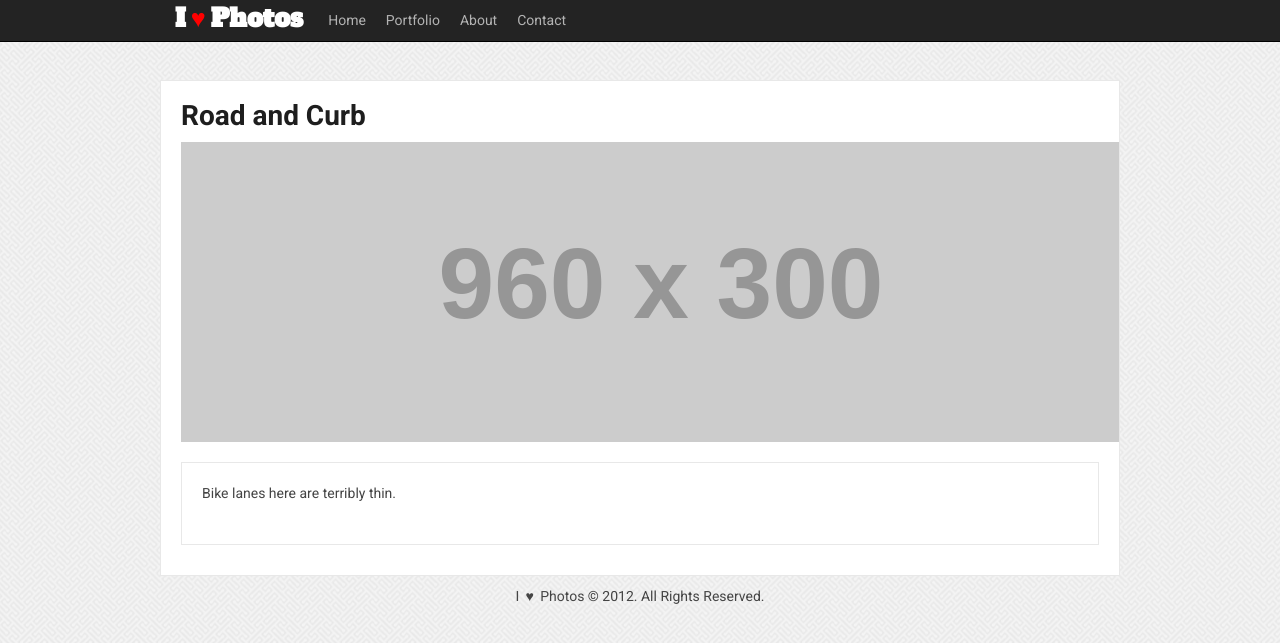
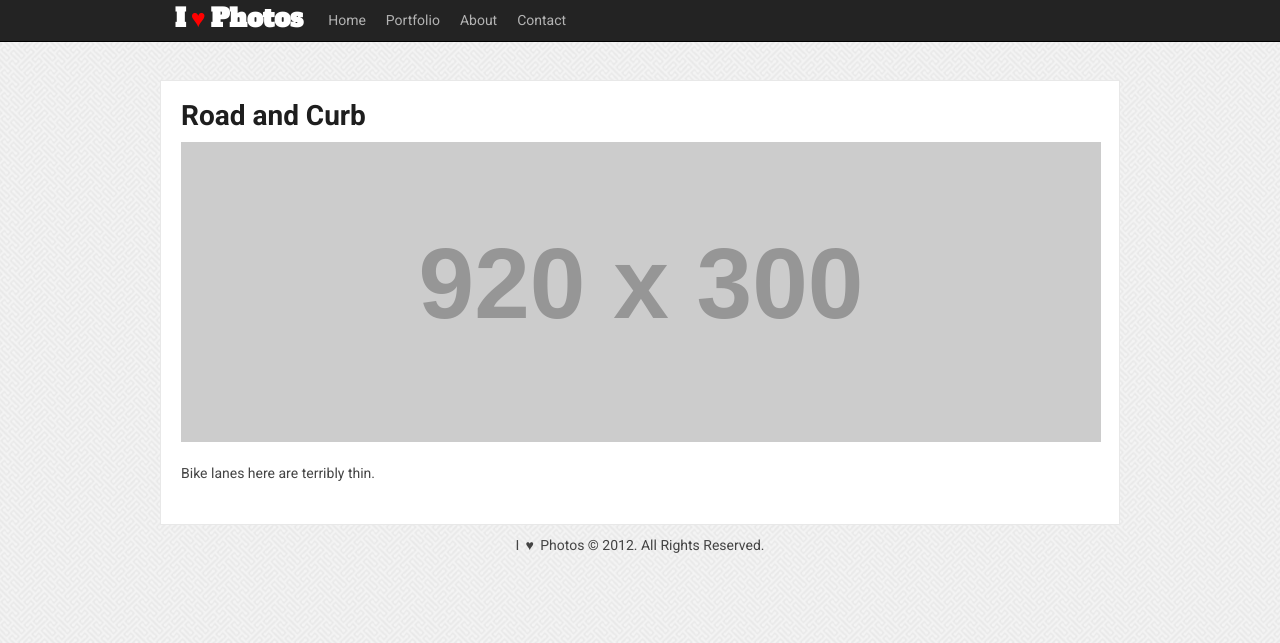
Before and after one commit to jmarizgit/learning_jekyll, a Jekyll site: the page built from _posts/2011-07-09-road.md, in a window 1280 px wide. Shown: the top 643 px of the page. Built offline with Jekyll 4.4.1, drawn with Linux system fonts in a browser that asks for light colours; some web fonts are replaced.

Commit message:
correct size for preview image posts

```diff
--- a/_layouts/portfolio_entry.html
+++ b/_layouts/portfolio_entry.html
@@ -2,7 +2,7 @@
 layout: default
 ---
 <section>
-<h2 class="content">{{page.title}}</h2>
-<img src="{{ page.image }}" />
-<section>
-{{ content }}
+  <h2>{{page.title}}</h2>
+  <img src="{{ page.image }}">
+  <br><br>{{ content }}
+</section>
--- a/_posts/2011-07-09-road.md
+++ b/_posts/2011-07-09-road.md
@@ -2,6 +2,6 @@
 layout: portfolio_entry
 title: Road and Curb
 thumb: http://placehold.it/80x80
-image: http://placehold.it/960x300
+image: http://placehold.it/920x300
 ---
 Bike lanes here are terribly thin.
--- a/portfolio/index.html
+++ b/portfolio/index.html
@@ -3,10 +3,8 @@ layout: default
 title: Portfolio
 ---
 <section>
-<div class="content">
-  <h2>Portfolio</h2>
-  <p>Check out my images below!</p>
-</div>
+<h2>Portfolio</h2>
+<p>Check out my images below!</p>
 
 <div class="center">
   {% for post in site.posts %}
```
Also changed, not shown: _posts/2010-03-04-bikes.md (+1 -1 lines), 5 other files.
